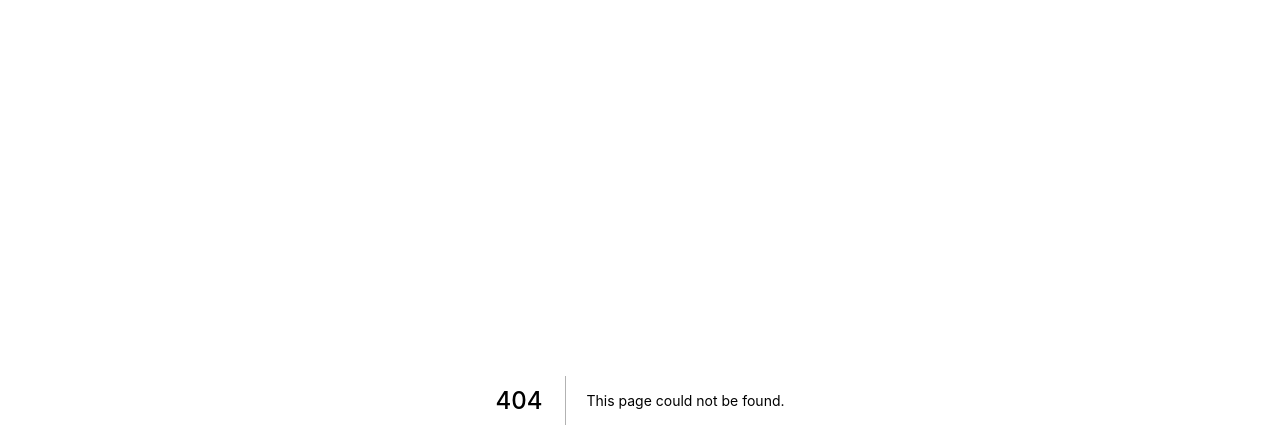
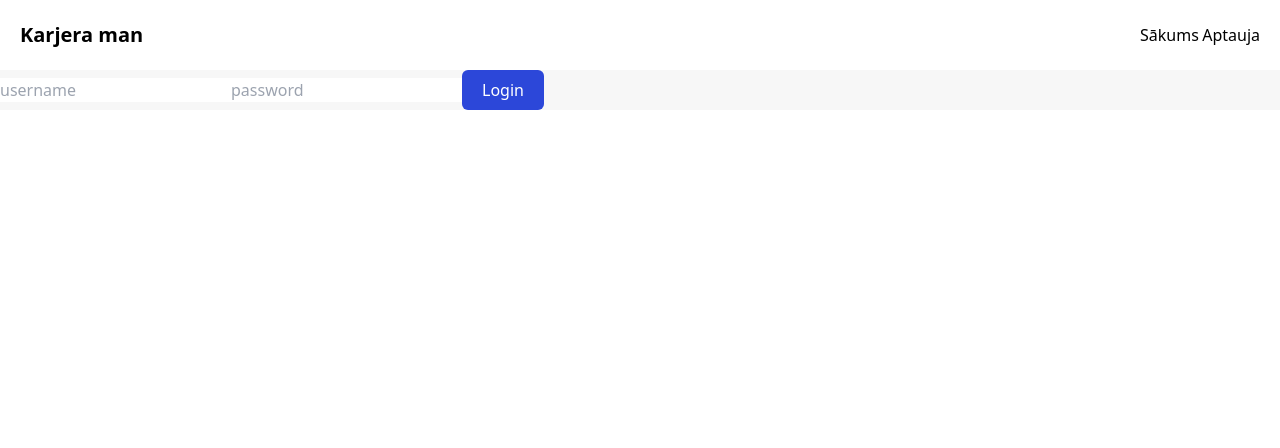
Before and after one commit to RobzLegz/career-choice, a Next.js app: page /login in a window 1280 px wide. Before the commit this address had no page. Shown: the top 448 px of the page. Built offline with nearby package versions, Linux system fonts and the light colour scheme.

Commit message:
login fs\

```diff
--- a/pages/index.tsx
+++ b/pages/index.tsx
@@ -1,8 +1,11 @@
 import Head from 'next/head'
 import Navigation from "../src/components/navigation/Navigation";
 import Footer from "../src/components/footer/Footer";
+import { useRouter } from 'next/dist/client/router';
 
 export default function Home() {
+  const router = useRouter();
+
   return (
     <div className="bg-light-darker">
       <Head>
@@ -55,6 +58,7 @@ export default function Home() {
 
       <div className="w-full mt-10 md:mt-40 flex items-center justify-center flex-col-reverse md:flex-row px-4 md:px-0">
         <img
+          onClick={() => router.push("/login")}
           className="mt-5 md:mt-0 w-80"
           src="/svg/security.svg"
           alt="security protecting users data"
--- /dev/null
+++ b/pages/login.tsx
@@ -0,0 +1,35 @@
+import Head from 'next/head'
+import { useState } from 'react';
+import Navigation from './../src/components/navigation/Navigation';
+
+export default function Find() {
+    const [username, setUsername] = useState("");
+    const [password, setPassword] = useState("");
+
+    const correctUsername = process.env.USERNAME;
+    const correctPassword = process.env.PASSWORD;
+
+    const submitForm = (e: any) => {
+        if(username === correctUsername && password === correctPassword){
+
+        }
+    }
+
+    return (
+        <div className="bg-light-darker">
+            <Head>
+                <title>Karjera man | Aptauja</title>
+            </Head>
+
+            <Navigation />
+
+            <form>
+                <label htmlFor="username"></label>
+                <input name="username" type="text" value={username} onChange={(e: any) => setUsername(e.target.value)} placeholder="username" />
+                <label htmlFor="password"></label>
+                <input name="password" type="text" value={password} onChange={(e: any) => setPassword(e.target.value)} placeholder="password" />
+                <button onClick={(e: any) => submitForm(e)}>Login</button>
+            </form>
+        </div>
+    )
+}
--- a/src/redux/app/store.ts
+++ b/src/redux/app/store.ts
@@ -1,10 +1,12 @@
 import { configureStore } from "@reduxjs/toolkit";
 import themeReducer from "../slices/themeSlice";
 import levelReducer from "../slices/levelSlice";
+import adminReducer from "../slices/adminSlice";
 
 export const store = configureStore({
     reducer: {
         themes: themeReducer,
         levels: levelReducer,
+        admin: adminReducer
     },
 });
--- /dev/null
+++ b/src/redux/slices/adminSlice.ts
@@ -0,0 +1,21 @@
+import { createSlice } from "@reduxjs/toolkit";
+
+export const adminSlice = createSlice({
+    name: "admin",
+    initialState: {
+        loggedIn: false,
+    },
+    reducers: {
+        login: (state) => {
+            state.loggedIn = true;
+        },
+    },
+});
+
+export const {
+    login
+} = adminSlice.actions;
+
+export const adminData = (state: any) => state.admin;
+
+export default adminSlice.reducer;
--- a/src/styles/globals.css
+++ b/src/styles/globals.css
@@ -38,7 +38,3 @@
     align-items: center;
     justify-content: space-between;
 }
-
-.nav__link{
-
-}
```
Also changed, not shown: 1 other file (tests, documents, lock files or other folders).
